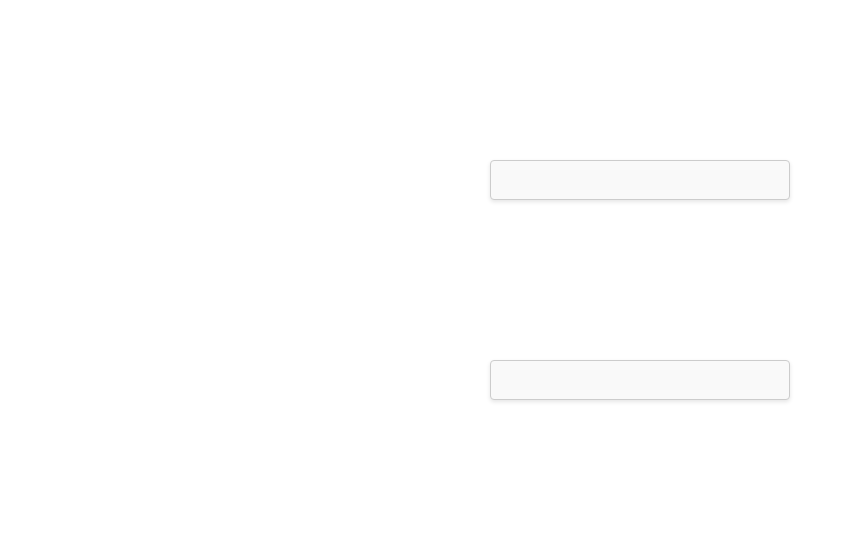
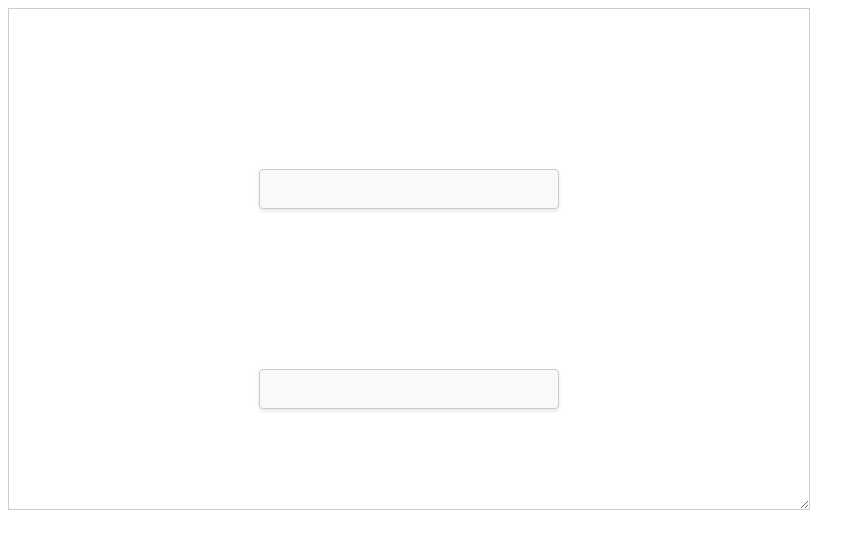
Before and after one commit to yush-nh/autocomplete, a website: page dev/development_obj.html in a window 1280 px wide. Shown: the whole page, without its empty margins (0-865 px from the left). Drawn offline with Linux system fonts and the light colour scheme.

Commit message:
Support resize of parent element

```diff
--- a/dev/development_obj.html
+++ b/dev/development_obj.html
@@ -14,8 +14,10 @@
   </script>
 </head>
 <body>
-  <input class="autocomplete-input">
-  <input class="label">
+  <div class="container">
+    <input class="autocomplete-input">
+    <input class="label">
+  </div>
 
   <script type="module">
     import Autocomplete from '/src/index.js'
--- a/dev/style.css
+++ b/dev/style.css
@@ -1,4 +1,13 @@
+.container {
+  width: 800px;
+  height: 500px;
+  border: 1px solid #ccc;
+  resize: both;
+  overflow: auto;
+}
+
 input {
+  width: 100%;
   display: block;
   margin: auto;
   width: 300px;
--- a/src/itemContainer.js
+++ b/src/itemContainer.js
@@ -4,6 +4,7 @@ export default class ItemContainer {
   #inputElement
   #onRender
   #container
+  #resizeObserver
 
   constructor(inputElement, onRender) {
     this.#inputElement = inputElement
@@ -15,6 +16,8 @@ export default class ItemContainer {
     inputElement.parentElement.appendChild(this.#container)
 
     window.addEventListener('resize', this.#moveUnderInputElement.bind(this))
+    this.#resizeObserver = new ResizeObserver(this.#moveUnderInputElement.bind(this))
+    this.#resizeObserver.observe(inputElement.parentElement)
   }
 
   get element() {
```
Also changed, not shown: dev/development_str.html (+4 -2 lines).
